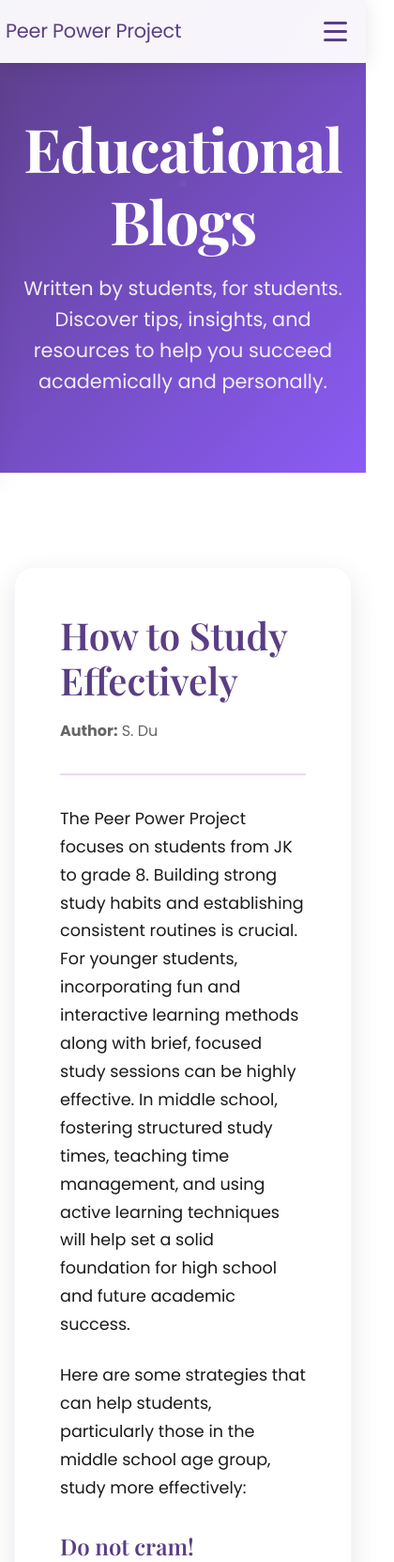
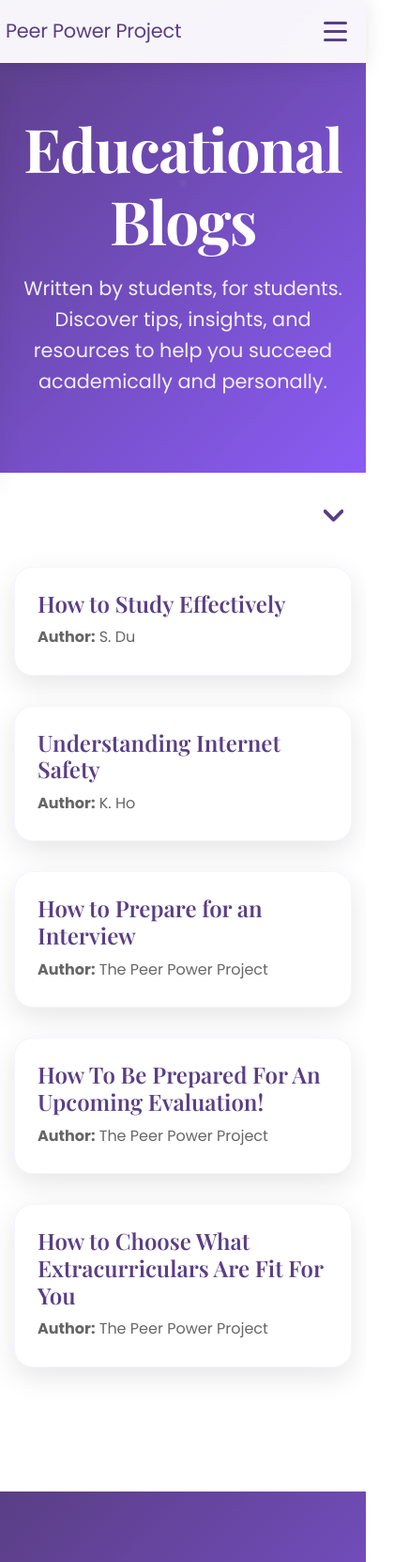
Before and after one commit to veritasvox490-sudo/PeerPowerProject, a plain HTML site: page blog.html in a window 390 px wide. Shown: the top 1662 px of the page at 94% size, 420 px wide, since content can reach past the window. Drawn offline with nearby package versions, Linux system fonts and the light colour scheme.

Commit message:
Refactor blog posts for improved interactivity and style
Updated blog post structure and styling for better user interaction. Enhanced hover effects and added JavaScript functionality for toggling blog content visibility.

```diff
--- a/blog.html
+++ b/blog.html
@@ -10,29 +10,71 @@
     <style>
         .blog-post {
             background: var(--white);
-            padding: 3rem;
             border-radius: 20px;
-            margin-bottom: 3rem;
+            margin-bottom: 2rem;
             box-shadow: 0 10px 30px rgba(0, 0, 0, 0.1);
             border: 1px solid rgba(230, 217, 245, 0.3);
+            overflow: hidden;
+            transition: all 0.3s ease;
+        }
+        .blog-post:hover {
+            box-shadow: 0 15px 40px rgba(90, 62, 133, 0.15);
         }
         .blog-post-header {
-            margin-bottom: 2rem;
-            padding-bottom: 1.5rem;
-            border-bottom: 2px solid var(--secondary-lilac);
+            padding: 2rem 3rem;
+            cursor: pointer;
+            display: flex;
+            justify-content: space-between;
+            align-items: center;
+            transition: background-color 0.3s ease;
+            border-bottom: 2px solid transparent;
+        }
+        .blog-post-header:hover {
+            background-color: var(--light-purple);
+        }
+        .blog-post.active .blog-post-header {
+            border-bottom-color: var(--secondary-lilac);
+            background-color: var(--light-purple);
+        }
+        .blog-post-title-wrapper {
+            flex: 1;
         }
         .blog-post-title {
             color: var(--primary-purple);
-            font-size: 2.5rem;
-            margin-bottom: 1rem;
+            font-size: 2rem;
+            margin-bottom: 0.5rem;
             font-weight: 600;
+            transition: color 0.3s ease;
+        }
+        .blog-post-header:hover .blog-post-title {
+            color: var(--accent-purple);
         }
         .blog-post-author {
             color: var(--text-light);
             font-size: 1rem;
-            margin-bottom: 0.5rem;
+            margin: 0;
+        }
+        .blog-post-toggle {
+            font-size: 1.5rem;
+            color: var(--primary-purple);
+            transition: transform 0.3s ease, color 0.3s ease;
+            margin-left: 2rem;
+            flex-shrink: 0;
+        }
+        .blog-post.active .blog-post-toggle {
+            transform: rotate(180deg);
+            color: var(--accent-purple);
+        }
+        .blog-post-content-wrapper {
+            max-height: 0;
+            overflow: hidden;
+            transition: max-height 0.5s ease;
+        }
+        .blog-post.active .blog-post-content-wrapper {
+            max-height: 10000px;
         }
         .blog-post-content {
+            padding: 0 3rem 3rem 3rem;
             color: var(--text-dark);
             line-height: 1.8;
             font-size: 1.1rem;
@@ -93,6 +135,32 @@
             color: var(--text-dark);
             font-style: italic;
         }
+        .blog-highlight a {
+            color: var(--accent-purple);
+            text-decoration: none;
+        }
+        .blog-highlight a:hover {
+            text-decoration: underline;
+        }
+        @media (max-width: 768px) {
+            .blog-post-header {
+                padding: 1.5rem;
+                flex-direction: column;
+                align-items: flex-start;
+            }
+            .blog-post-title {
+                font-size: 1.5rem;
+            }
+            .blog-post-toggle {
+                position: absolute;
+                top: 2rem;
+                right: 1.5rem;
+                margin-left: 0;
+            }
+            .blog-post-content {
+                padding: 0 1.5rem 2rem 1.5rem;
+            }
+        }
     </style>
 </head>
 <body>
@@ -150,10 +218,14 @@
         <div class="container">
             <!-- Blog Post 1 -->
             <article class="blog-post">
-                <div class="blog-post-header">
+                <div class="blog-post-header" onclick="toggleBlog(this)">
+                    <div class="blog-post-title-wrapper">
                         <h2 class="blog-post-title">How to Study Effectively</h2>
                         <p class="blog-post-author"><strong>Author:</strong> S. Du</p>
                     </div>
+                    <i class="fas fa-chevron-down blog-post-toggle"></i>
+                </div>
+                <div class="blog-post-content-wrapper">
                     <div class="blog-post-content">
                         <p>The Peer Power Project focuses on students from JK to grade 8. Building strong study habits and establishing consistent routines is crucial. For younger students, incorporating fun and interactive learning methods along with brief, focused study sessions can be highly effective. In middle school, fostering structured study times, teaching time management, and using active learning techniques will help set a solid foundation for high school and future academic success.</p>
 
@@ -188,14 +260,19 @@
                         <a href="https://www.wizeprep.com/blog/study-tips-for-success" target="_blank">https://www.wizeprep.com/blog/study-tips-for-success</a>
                         <a href="https://files.eric.ed.gov/fulltext/EJ1210888.pdf" target="_blank">https://files.eric.ed.gov/fulltext/EJ1210888.pdf</a>
                     </div>
+                </div>
             </article>
 
             <!-- Blog Post 2 -->
             <article class="blog-post">
-                <div class="blog-post-header">
+                <div class="blog-post-header" onclick="toggleBlog(this)">
+                    <div class="blog-post-title-wrapper">
                         <h2 class="blog-post-title">Understanding Internet Safety</h2>
                         <p class="blog-post-author"><strong>Author:</strong> K. Ho</p>
                     </div>
+                    <i class="fas fa-chevron-down blog-post-toggle"></i>
+                </div>
+                <div class="blog-post-content-wrapper">
                     <div class="blog-post-content">
                         <p>The Peer Power Project helps aid personal growth in academic studies through online platforms and one-on-one tutoring sessions. The internet is a continually evolving creation meant to help people interact, work, and communicate effectively in different locations. Unfortunately, there have been many cases where the internet has been used in ways that unintentionally or intentionally have affected other people's mental and physical characteristics negatively. In order to use the internet to its full potential, it's important to be aware of the following:</p>
 
@@ -215,14 +292,19 @@
                         <h4>Information inspired by:</h4>
                         <p>create&learn</p>
                     </div>
+                </div>
             </article>
 
             <!-- Blog Post 3 -->
             <article class="blog-post">
-                <div class="blog-post-header">
+                <div class="blog-post-header" onclick="toggleBlog(this)">
+                    <div class="blog-post-title-wrapper">
                         <h2 class="blog-post-title">How to Prepare for an Interview</h2>
                         <p class="blog-post-author"><strong>Author:</strong> The Peer Power Project</p>
                     </div>
+                    <i class="fas fa-chevron-down blog-post-toggle"></i>
+                </div>
+                <div class="blog-post-content-wrapper">
                     <div class="blog-post-content">
                         <p>Interviews are an essential part of hiring and recruiting processes, it provides a platform for employers or higher level individuals to evaluate and assess the values, talents and abilities of an individual. In many organizations, companies, and clubs, interviews can be the biggest deciding factor in whether you land the position or not. Learning how to master interviews is vital as they will most likely appear at every position you want. Peer Power Project is also an organization among others that require interviews for volunteers in the application process. In order to be confident and ace any interviews, the following steps will help:</p>
 
@@ -254,14 +336,19 @@
                         <h4>Don't panic</h4>
                         <p>Remember to stay calm and be yourself. Interviews are a two-way conversation where you can also learn about the organization and determine if it's the right fit for you.</p>
                     </div>
+                </div>
             </article>
 
             <!-- Blog Post 4 -->
             <article class="blog-post">
-                <div class="blog-post-header">
+                <div class="blog-post-header" onclick="toggleBlog(this)">
+                    <div class="blog-post-title-wrapper">
                         <h2 class="blog-post-title">How To Be Prepared For An Upcoming Evaluation!</h2>
                         <p class="blog-post-author"><strong>Author:</strong> The Peer Power Project</p>
                     </div>
+                    <i class="fas fa-chevron-down blog-post-toggle"></i>
+                </div>
+                <div class="blog-post-content-wrapper">
                     <div class="blog-post-content">
                         <p>Are you a student who wants to be your best in academics, or are you a student who tends to be nervous before an evaluation? Well, some tips that can help you to make a significant positive difference on your struggles and to improve on includes studying beforehand, using an effective study strategy, and to have a positive attitude towards your classes.</p>
 
@@ -274,14 +361,19 @@
                         <h4>Have a POSITIVE ATTITUDE towards your classes!</h4>
                         <p>Furthermore, having a positive attitude towards your classes changes everything you process when you study! Having this mindset can change an individual's value for themselves. Generally speaking, thinking and being positive can make you have a lot of confidence! So, apply this positive attitude towards your academic work, even if you have doubts! By doing so, you will have a huge confidence boost in your work. If you have negative feelings towards your academic work, you would not have the best, healthiest ability as you can be.</p>
                     </div>
+                </div>
             </article>
 
             <!-- Blog Post 5 -->
             <article class="blog-post">
-                <div class="blog-post-header">
+                <div class="blog-post-header" onclick="toggleBlog(this)">
+                    <div class="blog-post-title-wrapper">
                         <h2 class="blog-post-title">How to Choose What Extracurriculars Are Fit For You</h2>
                         <p class="blog-post-author"><strong>Author:</strong> The Peer Power Project</p>
                     </div>
+                    <i class="fas fa-chevron-down blog-post-toggle"></i>
+                </div>
+                <div class="blog-post-content-wrapper">
                     <div class="blog-post-content">
                         <p>Applying to universities/colleges can be difficult and lots of work, which is normal for every student! However, there is one huge factor, besides marks that determines your acceptance to your top college/university choices, EXTRACURRICULARS! So how do you choose which extracurriculars fit you? Read the guide below ⬇️</p>
 
@@ -295,11 +387,12 @@
                         <p>Many students don't want to commit to expensive extracurriculars such as sports due to limits on their budget. However, this is not a large barrier and you can still find great extracurriculars that don't cost a lot. For example, volunteering roles, leadership roles, school club participation, and even real life work! These are simple and common extracurriculars that many students have, however to stand out from other qualified students, committing to one specific extracurricular will interest universities! It's better to have created a large impact on one cause instead of stepping into 10 different extracurriculars that you didn't do a lot for.</p>
 
                         <div class="blog-highlight">
-                        <p><strong>One GREAT and FREE volunteering opportunity is our non-profit, The Peer Power Project!</strong> It's online and available to all students. We are accepting volunteer applications 24/7 throughout the whole year! All it takes is a dm and we'll respond within hours! Our instagram is <a href="https://instagram.com/the.peer.power.project" target="_blank" style="color: var(--accent-purple);">@the.peer.power.project</a></p>
+                            <p><strong>One GREAT and FREE volunteering opportunity is our non-profit, The Peer Power Project!</strong> It's online and available to all students. We are accepting volunteer applications 24/7 throughout the whole year! All it takes is a dm and we'll respond within hours! Our instagram is <a href="https://instagram.com/the.peer.power.project" target="_blank">@the.peer.power.project</a></p>
                         </div>
 
                         <div style="text-align: center; margin-top: 2rem;">
                             <a href="contact.html" class="btn btn-primary">Apply Today!</a>
+                        </div>
                     </div>
                 </div>
             </article>
@@ -370,6 +463,12 @@
         </div>
     </footer>
 
+    <script>
+        function toggleBlog(header) {
+            const blogPost = header.closest('.blog-post');
+            blogPost.classList.toggle('active');
+        }
+    </script>
     <script src="script.js"></script>
 </body>
 </html>
```
Lines whose indentation alone changed are shown as unchanged.
